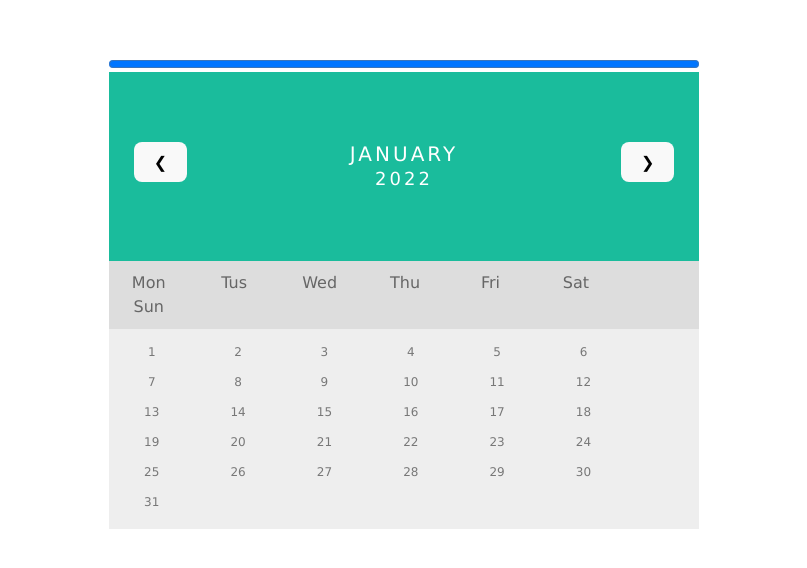
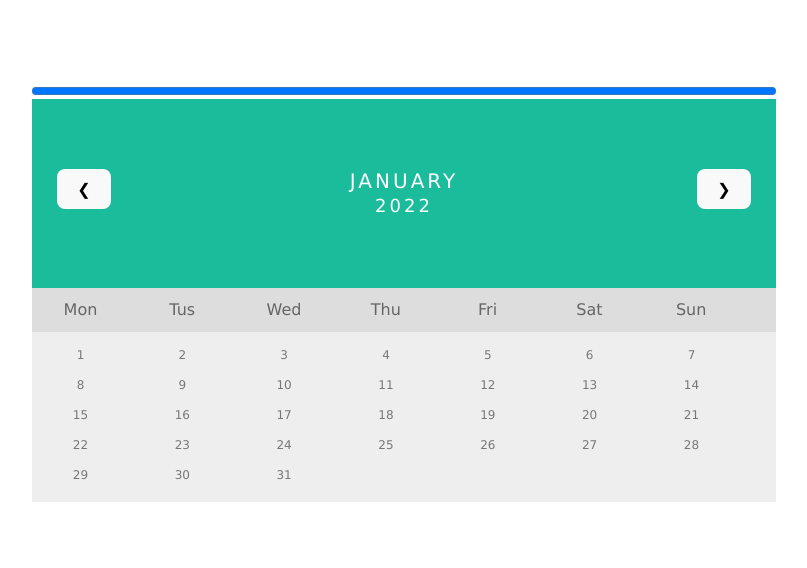
Before and after one commit to UserNumber44/Animated-Calendar, a Svelte app: page / in a window 1280 px wide. Shown: the part 108-676 px from the top of the page, without its empty margins (236-1043 px from the left). Built offline with nearby package versions, Linux system fonts and the light colour scheme.

Commit message:
fixed week format and adjusting active and prograss bar

```diff
--- a/src/App.svelte
+++ b/src/App.svelte
@@ -9,9 +9,10 @@
   let currentDay = time.getDate()
   let currentMonth = 0
   let currentYear = time.getFullYear()
+  let indicator = time.getDate()
 
 //tasks:
-//weekday formatting fix
+//weekday formatting update per month
 //put in active class
 //progress bar
 
@@ -46,7 +47,7 @@ function subrtractMonth() {
 </script>
 
 <main>
-  <progress value={$progress} max="<time datetime='12-31'>" in:fly="{{ y: -200, duration: 2000}}" out:fly="{{ y: 200, duration: 2000}}"></progress>
+  <progress value={$progress} min={1} max=day in:fly="{{ y: -200, duration: 2000}}" out:fly="{{ y: 200, duration: 2000}}"></progress>
 
   <div class="month">
     <ul>
@@ -76,6 +77,9 @@ function subrtractMonth() {
   <ul class="days" >
     {#each day as d}
       <li>{d}</li>
+      {#if d = indicator}
+
+      {/if}
     {/each}
   </ul>
 </main>
--- a/src/app.css
+++ b/src/app.css
@@ -32,13 +32,13 @@ main {font-family: Verdana, sans-serif;}
 
 .weekdays {
   margin: 0;
-  padding: 10px 0;
+  padding: 10px 0px;
   background-color: #ddd;
 }
 
 .weekdays li {
   display: inline-block;
-  width: 13.6%;
+  width: 13%;
   color: #666;
   text-align: center;
 }
@@ -53,7 +53,7 @@ main {font-family: Verdana, sans-serif;}
   align-items: center;
   list-style-type: none;
   display: inline-block;
-  width: 13.6%;
+  width: 12.2%;
   text-align: center;
   margin-left: 3px;
   margin-right: 3px;
```
